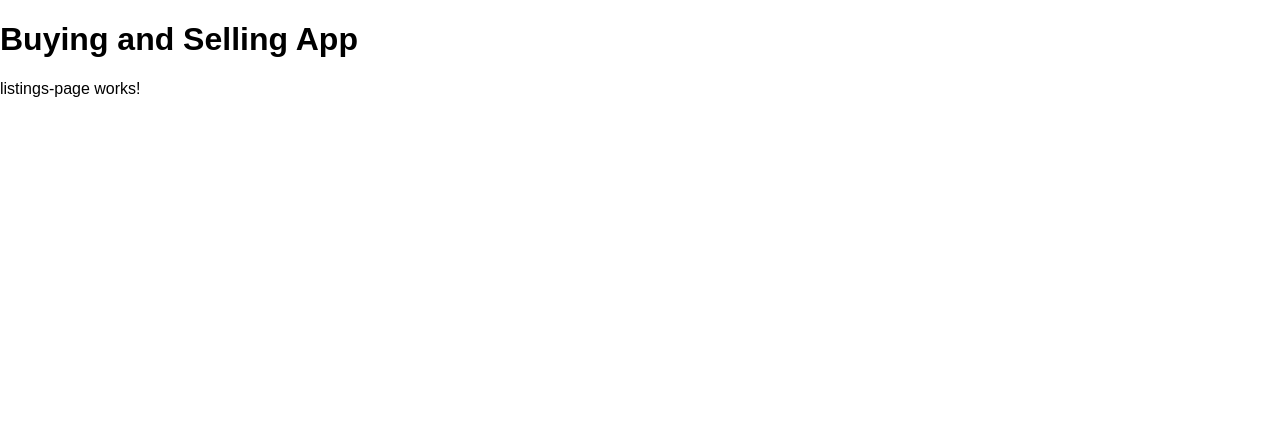
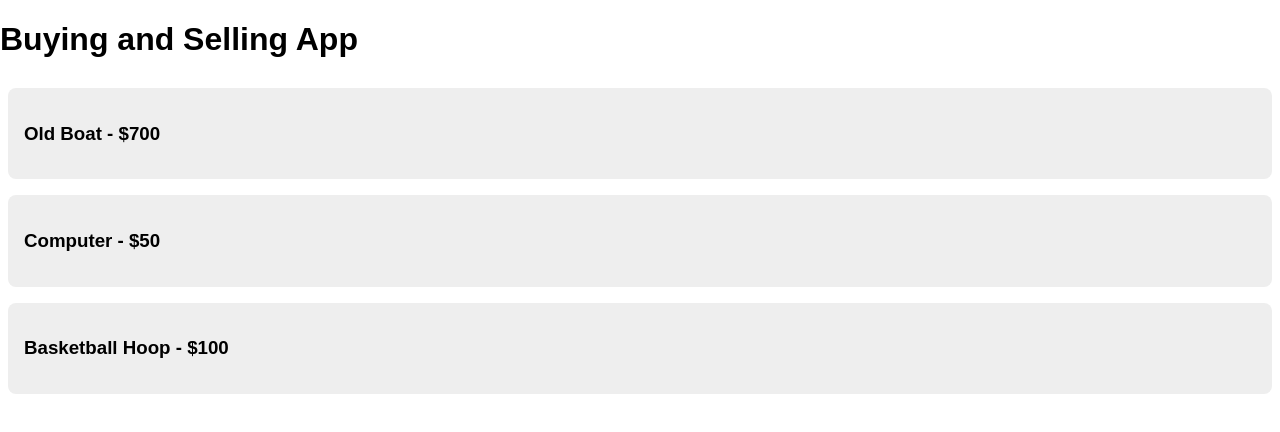
Before and after one commit to afolabiopakunle/buyers-and-sellers, an Angular app: page /listings in a window 1280 px wide. Shown: the top 432 px of the page. Built offline with nearby package versions, Linux system fonts and the light colour scheme.

Commit message:
listing page lists

```diff
--- a/src/app/listings-page/listings-page.component.html
+++ b/src/app/listings-page/listings-page.component.html
@@ -1 +1,7 @@
-<p>listings-page works!</p>
+<div>
+  <div class="content-box" *ngFor="let listing of listings">
+    <a routerLink="/listings/{{listing.id}}">
+      <h3>{{ listing.name }} - ${{ listing.price }}</h3>
+    </a>
+  </div>
+</div>
--- a/src/app/listings-page/listings-page.component.ts
+++ b/src/app/listings-page/listings-page.component.ts
@@ -1,5 +1,6 @@
 import { Component, OnInit } from '@angular/core';
 import { Listing } from "../types";
+import {fakeListings} from "../fake-data";
 
 @Component({
   selector: 'app-listings-page',
@@ -13,6 +14,7 @@
   constructor() { }
 
   ngOnInit(): void {
+    this.listings = fakeListings;
   }
 
 }
```
